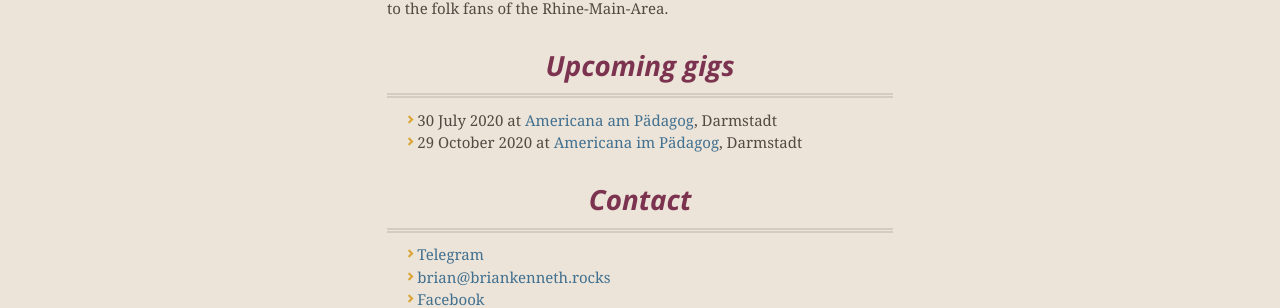
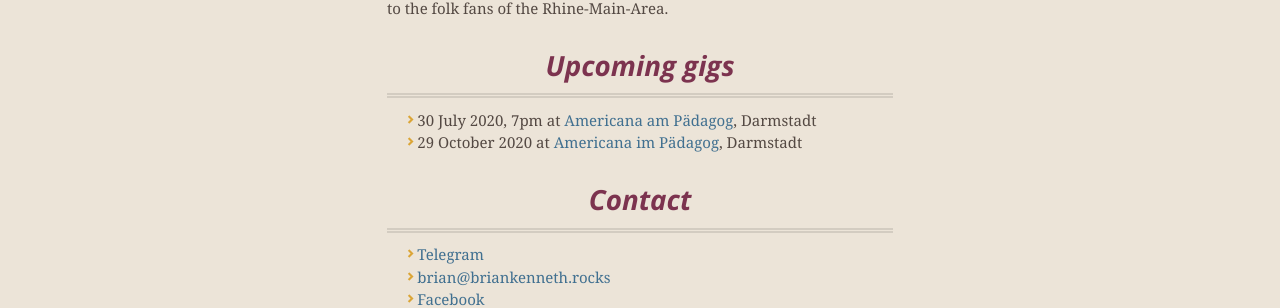
Before and after one commit to BrianInGermany/briankennethmusic, a Jekyll site: the page built from README.md, in a window 1280 px wide. Shown: the part 1533-1841 px from the top of the page. Built offline with Jekyll 4.4.1, drawn with Linux system fonts in a browser that asks for light colours; our own code applies the rules of GitHub Pages for plain Markdown files; comment, search, counter and statistics services are not loaded.

Commit message:
add times

```diff
--- a/README.md
+++ b/README.md
@@ -19,7 +19,7 @@ Listen in, and let the boom-chuck of the bluegrass tunes and the melancholy of t
 Born in the midwest metropolis of Indianapolis, Brian Kenneth grew up in Virginia and Florida, USA, and has been living and playing music in Germany since 2008. For the past three years, the German-Irish American has been playing Appalachian folksongs and Irish pub tunes to the folk fans of the Rhine-Main-Area.
 
 ## Upcoming gigs
-- 30 July 2020 at [Americana am Pädagog](https://www.facebook.com/events/1161898370842482/), Darmstadt
+- 30 July 2020, 7pm at [Americana am Pädagog](https://www.facebook.com/events/1161898370842482/), Darmstadt
 - 29 October 2020 at [Americana im Pädagog](https://facebook.com/pages/category/Concert-Tour/Americana-im-P%C3%A4dagog-128978271026708/), Darmstadt
 
 ## Contact
```
Also changed, not shown: deutsch.md (+1 -1 lines).
